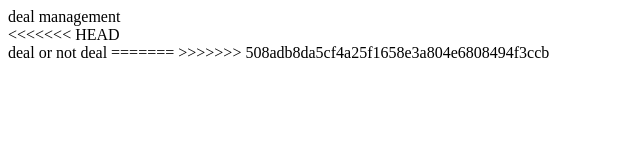
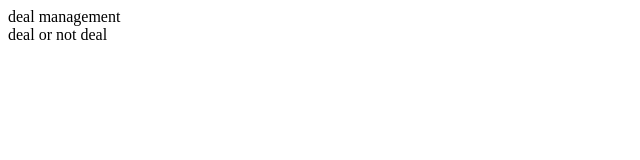
Before and after one commit to arunkumar-p22/crm-app, a plain HTML site: page view/deal/index.html in a window 1280 px wide. Shown: the whole page, without its empty margins (0-640 px from the left). Drawn offline with Linux system fonts and the light colour scheme.

Commit message:
updated file

```diff
--- a/view/deal/index.html
+++ b/view/deal/index.html
@@ -2,9 +2,6 @@
 <title>deal</title>
 <body>
 <div>deal management</div>
-<<<<<<< HEAD
 <div>deal or not deal</deal>
-=======
->>>>>>> 508adb8da5cf4a25f1658e3a804e6808494f3ccb
 </body>
 </html>
```
